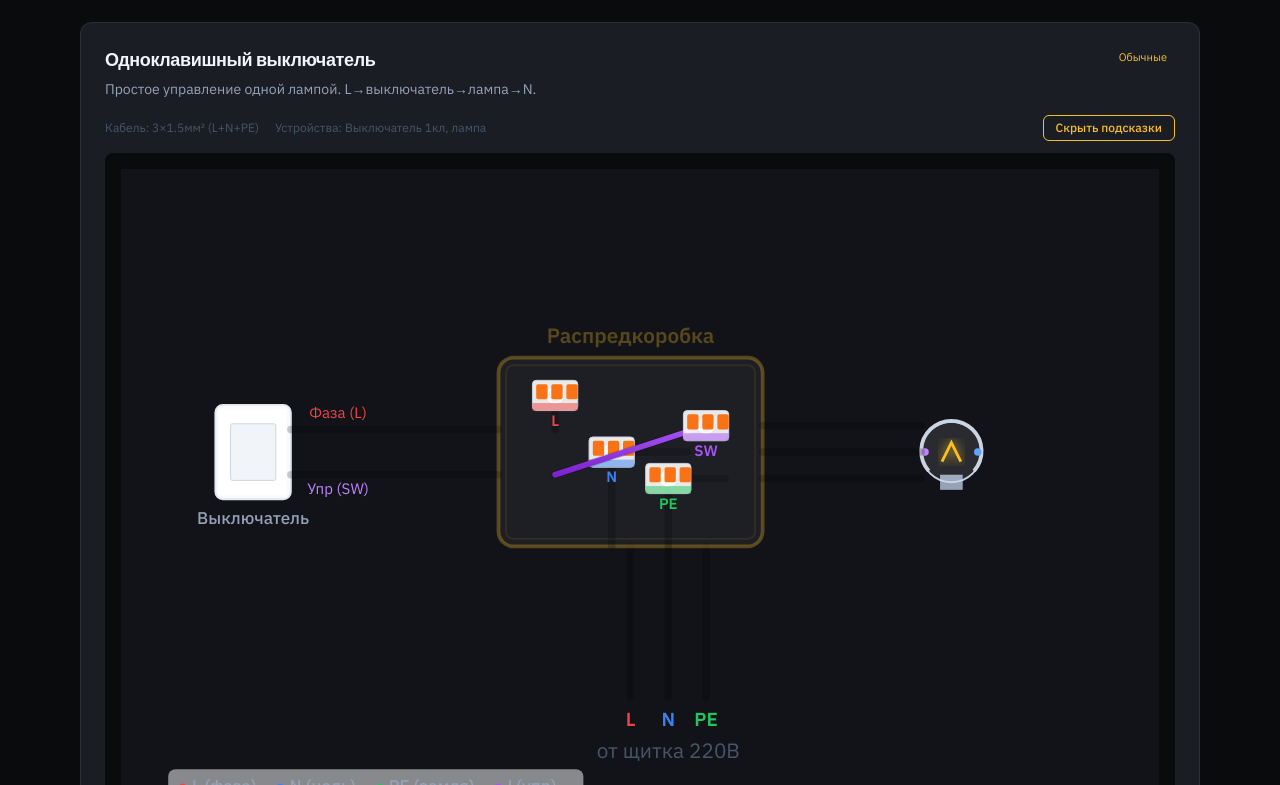
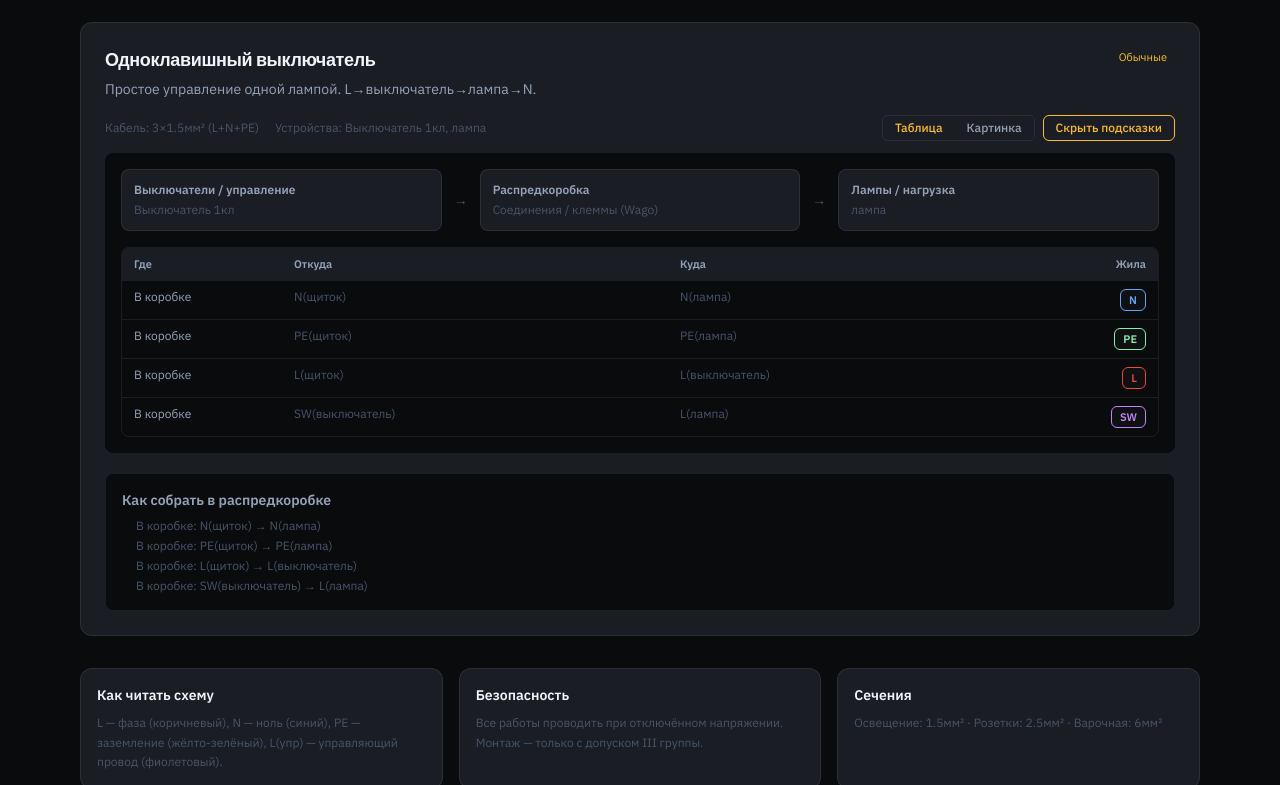
Before and after one commit to Niju-aka-Olmer/electro, a Next.js app: page /schemes in a window 1280 px wide. Shown: the part 715-1500 px from the top of the page. Built offline with nearby package versions, Linux system fonts and the light colour scheme.

Commit message:
ux: добавить табличный режим расключения
- Показ схем как монтажная таблица (где/откуда/куда/жила)

- Блок-схема цепочки устройств для наглядности

```diff
--- a/src/app/schemes/page.tsx
+++ b/src/app/schemes/page.tsx
@@ -4,12 +4,86 @@ import { useState } from 'react'
 import { cn } from '@/lib/utils'
 import { SCHEMES } from '@/data/wiring-schemes'
 
+type RowScope = 'В коробке' | 'Между устройствами' | 'Прочее'
+type WireKind = 'l' | 'n' | 'pe' | 'sw' | 'p1' | 'p2' | 'com' | 'unknown'
+type WiringRow = { scope: RowScope; from: string; to: string; kind: WireKind }
+
+function parseConnectionToRow(text: string): WiringRow {
+  const raw = text.trim()
+
+  const scope: RowScope =
+    raw.startsWith('В коробке:') ? 'В коробке' :
+    raw.startsWith('Между') ? 'Между устройствами' :
+    'Прочее'
+
+  const normalized = raw
+    .replace(/^В коробке:\s*/i, '')
+    .replace(/^Между\s+/i, '')
+    .trim()
+
+  const arrow = normalized.includes('↔') ? '↔' : '→'
+  const parts = normalized.split(arrow).map(p => p.trim()).filter(Boolean)
+  const from = parts[0] ?? normalized
+  const to = parts[1] ?? ''
+
+  const probe = `${from} ${to}`.toUpperCase()
+  const kind: WireKind =
+    probe.includes('PE') ? 'pe' :
+    probe.includes(' N') || probe.startsWith('N') ? 'n' :
+    probe.includes('SW') || probe.includes('УПР') ? 'sw' :
+    probe.includes('P1') ? 'p1' :
+    probe.includes('P2') ? 'p2' :
+    probe.includes('COM') ? 'com' :
+    probe.includes(' L') || probe.startsWith('L') ? 'l' :
+    'unknown'
+
+  return { scope, from, to: to || (arrow === '↔' ? from : ''), kind }
+}
+
+function wireLabel(kind: WireKind) {
+  if (kind === 'l') return 'L'
+  if (kind === 'n') return 'N'
+  if (kind === 'pe') return 'PE'
+  if (kind === 'sw') return 'SW'
+  if (kind === 'p1') return 'P1'
+  if (kind === 'p2') return 'P2'
+  if (kind === 'com') return 'COM'
+  return '?'
+}
+
+function wireColor(kind: WireKind) {
+  if (kind === 'l') return 'var(--wire-l)'
+  if (kind === 'n') return 'var(--wire-n)'
+  if (kind === 'pe') return 'var(--wire-pe)'
+  if (kind === 'sw' || kind === 'p1' || kind === 'p2') return 'var(--wire-sw)'
+  return 'var(--border-accent)'
+}
+
+function splitDevices(devices: string) {
+  const parts = devices.split(',').map(s => s.trim()).filter(Boolean)
+  const left: string[] = []
+  const right: string[] = []
+  const other: string[] = []
+
+  for (const p of parts) {
+    const low = p.toLowerCase()
+    if (/(выключ|диммер|датчик|кнопк|реле|фотореле)/i.test(low)) left.push(p)
+    else if (/(ламп|люстр)/i.test(low)) right.push(p)
+    else other.push(p)
+  }
+
+  return { left, right, other }
+}
+
 export default function SchemesPage() {
   const [activeScheme, setActiveScheme] = useState<string>(SCHEMES[0].id)
   const [showHelp, setShowHelp] = useState(true)
+  const [view, setView] = useState<'table' | 'svg'>('table')
 
   const active = SCHEMES.find(s => s.id === activeScheme) ?? SCHEMES[0]
   const SvgComponent = active.Svg
+  const { left, right } = splitDevices(active.devices)
+  const rows = active.connections.map(parseConnectionToRow)
 
   return (
     <div className="min-h-screen">
@@ -74,6 +148,27 @@ export default function SchemesPage() {
               <span>Кабель: {active.cableInfo}</span>
               <span>Устройства: {active.devices}</span>
             </div>
+            <div className="flex items-center gap-2">
+              <div className="inline-flex overflow-hidden rounded-md border border-border">
+                <button
+                  onClick={() => setView('table')}
+                  className={cn(
+                    'px-3 py-1 text-xs font-medium transition-colors',
+                    view === 'table' ? 'bg-accent-amber/10 text-accent-amber' : 'bg-bg-elevated text-text-secondary'
+                  )}
+                >
+                  Таблица
+                </button>
+                <button
+                  onClick={() => setView('svg')}
+                  className={cn(
+                    'px-3 py-1 text-xs font-medium transition-colors',
+                    view === 'svg' ? 'bg-accent-amber/10 text-accent-amber' : 'bg-bg-elevated text-text-secondary'
+                  )}
+                >
+                  Картинка
+                </button>
+              </div>
               <button
                 onClick={() => setShowHelp(v => !v)}
                 className={cn(
@@ -86,9 +181,69 @@ export default function SchemesPage() {
                 {showHelp ? 'Скрыть подсказки' : 'Показать подсказки'}
               </button>
             </div>
+          </div>
 
           <div className="rounded-lg bg-bg-base p-4">
+            {view === 'svg' ? (
               <SvgComponent />
+            ) : (
+              <div className="space-y-4">
+                <div className="grid gap-3 md:grid-cols-[1fr_auto_1fr_auto_1fr]">
+                  <div className="rounded-lg border border-border bg-bg-elevated p-3">
+                    <div className="text-xs font-semibold text-text-secondary">Выключатели / управление</div>
+                    <div className="mt-1 space-y-1 text-xs text-text-muted">
+                      {(left.length ? left : ['—']).map((s, idx) => (
+                        <div key={idx}>{s}</div>
+                      ))}
+                    </div>
+                  </div>
+                  <div className="hidden items-center justify-center md:flex">
+                    <div className="text-sm text-text-muted">→</div>
+                  </div>
+                  <div className="rounded-lg border border-border bg-bg-elevated p-3">
+                    <div className="text-xs font-semibold text-text-secondary">Распредкоробка</div>
+                    <div className="mt-1 text-xs text-text-muted">Соединения / клеммы (Wago)</div>
+                  </div>
+                  <div className="hidden items-center justify-center md:flex">
+                    <div className="text-sm text-text-muted">→</div>
+                  </div>
+                  <div className="rounded-lg border border-border bg-bg-elevated p-3">
+                    <div className="text-xs font-semibold text-text-secondary">Лампы / нагрузка</div>
+                    <div className="mt-1 space-y-1 text-xs text-text-muted">
+                      {(right.length ? right : ['—']).map((s, idx) => (
+                        <div key={idx}>{s}</div>
+                      ))}
+                    </div>
+                  </div>
+                </div>
+
+                <div className="overflow-hidden rounded-lg border border-border">
+                  <div className="grid grid-cols-[160px_1fr_1fr_80px] bg-bg-elevated px-3 py-2 text-[11px] font-semibold text-text-secondary">
+                    <div>Где</div>
+                    <div>Откуда</div>
+                    <div>Куда</div>
+                    <div className="text-right">Жила</div>
+                  </div>
+                  <div className="divide-y divide-border">
+                    {rows.map((r, idx) => (
+                      <div key={idx} className="grid grid-cols-[160px_1fr_1fr_80px] px-3 py-2 text-xs text-text-muted">
+                        <div className="text-text-secondary">{r.scope}</div>
+                        <div className="min-w-0 truncate">{r.from}</div>
+                        <div className="min-w-0 truncate">{r.to || '—'}</div>
+                        <div className="flex justify-end">
+                          <span
+                            className="inline-flex items-center rounded-md border px-2 py-0.5 text-[11px] font-semibold"
+                            style={{ borderColor: wireColor(r.kind), color: wireColor(r.kind), backgroundColor: 'rgba(255,255,255,0.02)' }}
+                          >
+                            {wireLabel(r.kind)}
+                          </span>
+                        </div>
+                      </div>
+                    ))}
+                  </div>
+                </div>
+              </div>
+            )}
           </div>
 
           {showHelp && (
```
Lines whose indentation alone changed are shown as unchanged.
